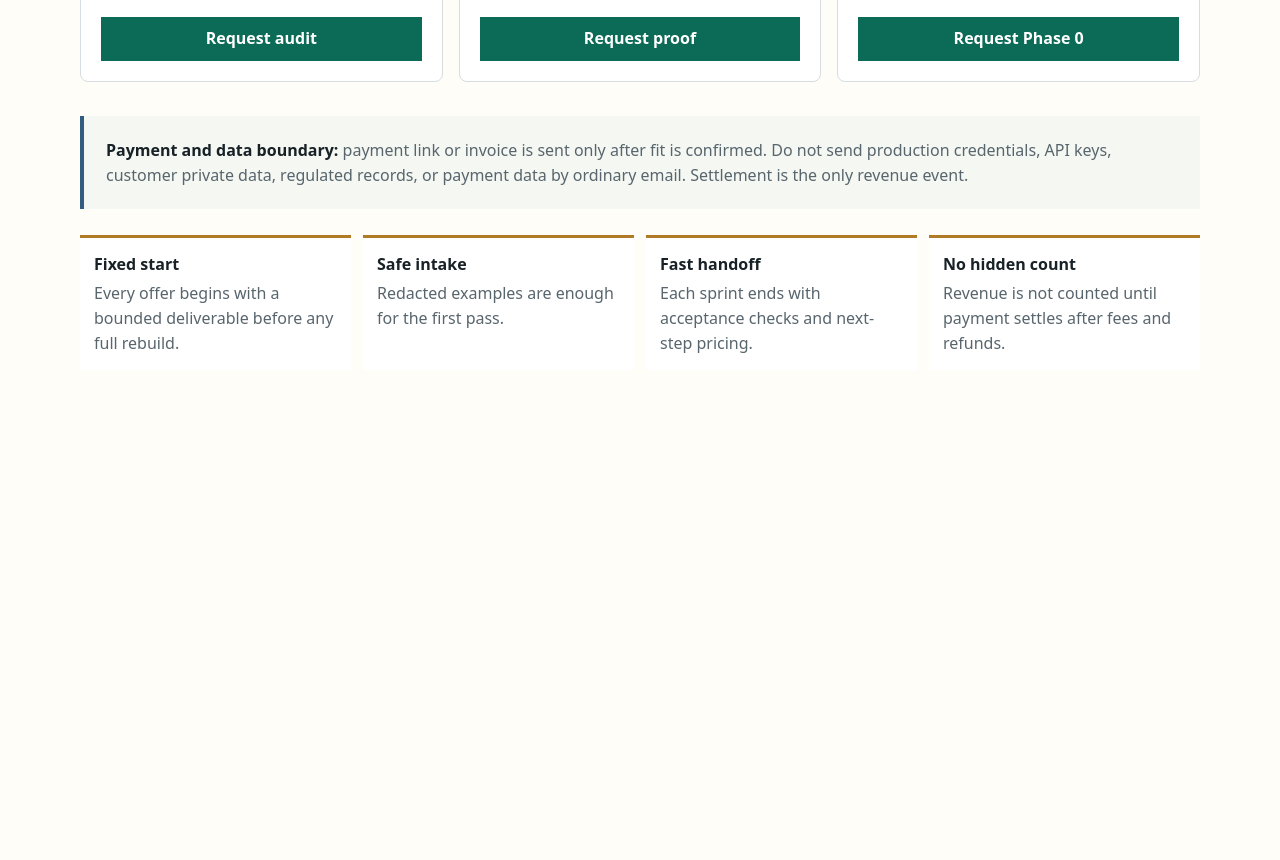
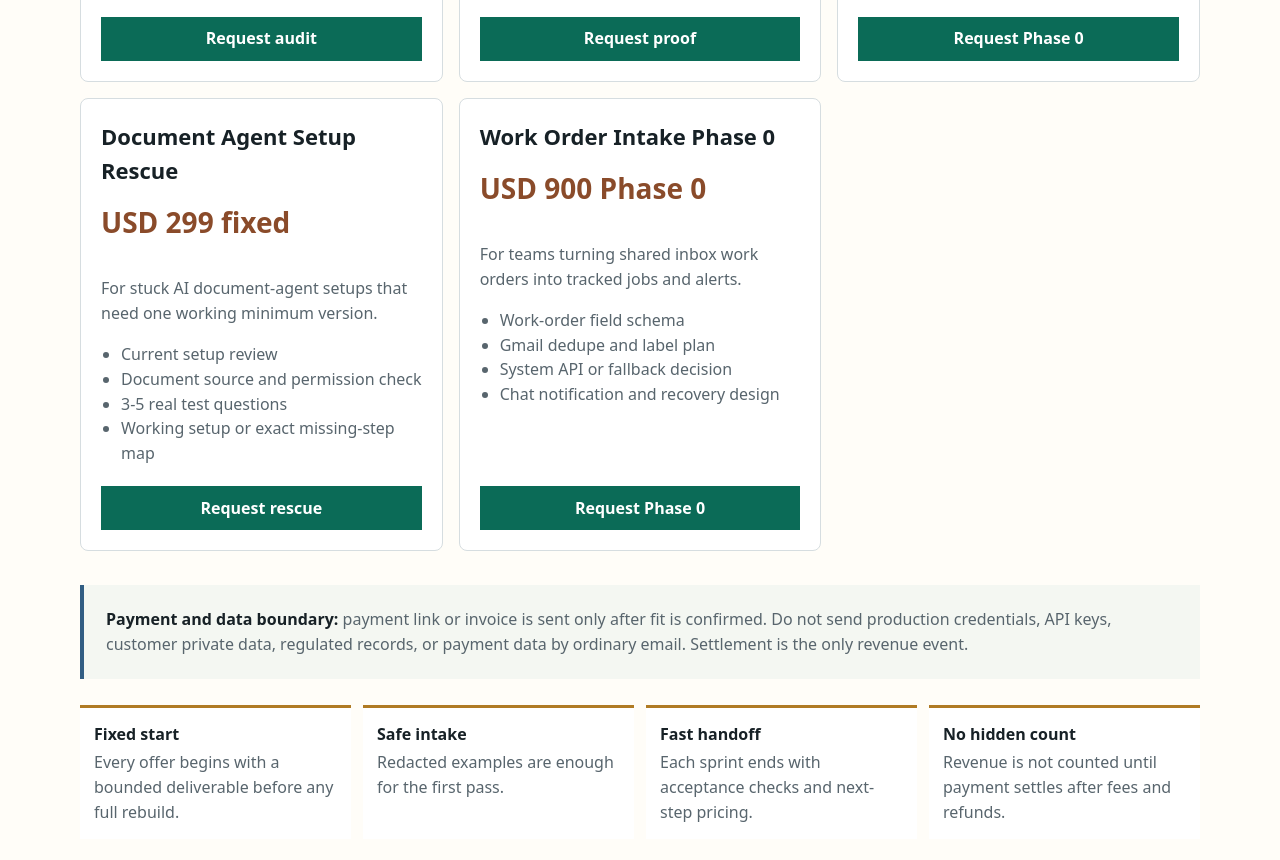
Before and after one commit to anonymusk7/codex10k-workflow-recovery, a plain HTML site: page workflow-recovery-sprints.html in a window 1280 px wide. Shown: the part 887-1747 px from the top of the page. Before the commit the page ends 1321 px from the top, so only its background shows below. Drawn offline with Linux system fonts and the light colour scheme.

Commit message:
Update workflow recovery sprint catalog offers

```diff
--- a/workflow-recovery-sprints.html
+++ b/workflow-recovery-sprints.html
@@ -230,6 +230,32 @@
         </ul>
         <a class="button" href="mailto:nanznakul@gmail.com?subject=Request%3A%20Research%20Automation%20Scale-Up&body=Current%20workflow%20tools%3A%0ANumber%20of%20clients%20or%20reports%3A%0AResearch%20cadence%3A%0ASelf-serve%20onboarding%20goal%3A%0ASafe%20evidence%20available%3A%0A">Request Phase 0</a>
       </article>
+
+      <article class="offer">
+        <h2>Document Agent Setup Rescue</h2>
+        <div class="price">USD 299 fixed</div>
+        <p>For stuck AI document-agent setups that need one working minimum version.</p>
+        <ul class="push">
+          <li>Current setup review</li>
+          <li>Document source and permission check</li>
+          <li>3-5 real test questions</li>
+          <li>Working setup or exact missing-step map</li>
+        </ul>
+        <a class="button" href="mailto:nanznakul@gmail.com?subject=Request%3A%20Document%20Agent%20Setup%20Rescue&body=Document%20agent%20tool%20or%20platform%3A%0ADocument%20source%3A%0AUse%20case%20%28Q%26A%2C%20summary%2C%20extraction%2C%20workflow%29%3A%0A3-5%20test%20questions%3A%0ASafe%20evidence%20available%3A%0A">Request rescue</a>
+      </article>
+
+      <article class="offer">
+        <h2>Work Order Intake Phase 0</h2>
+        <div class="price">USD 900 Phase 0</div>
+        <p>For teams turning shared inbox work orders into tracked jobs and alerts.</p>
+        <ul class="push">
+          <li>Work-order field schema</li>
+          <li>Gmail dedupe and label plan</li>
+          <li>System API or fallback decision</li>
+          <li>Chat notification and recovery design</li>
+        </ul>
+        <a class="button" href="mailto:nanznakul@gmail.com?subject=Request%3A%20Work%20Order%20Intake%20Phase%200&body=Current%20work-order%20source%3A%0ATarget%20system%20or%20CMMS%3A%0ATeam%20chat%20tool%3A%0AWeekly%20work-order%20volume%3A%0ASafe%20sample%20emails%20available%3A%0A">Request Phase 0</a>
+      </article>
     </section>
 
     <section class="proof">
```
